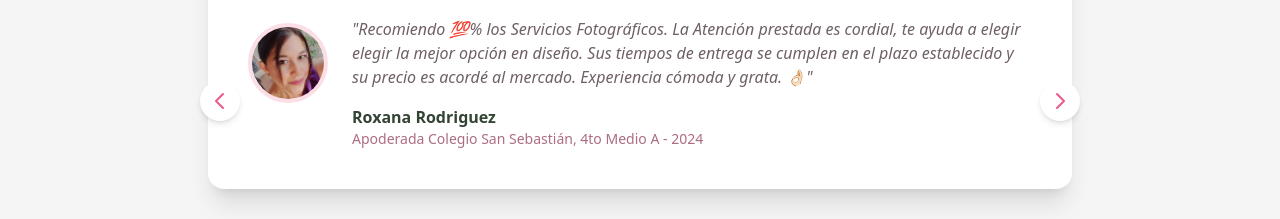
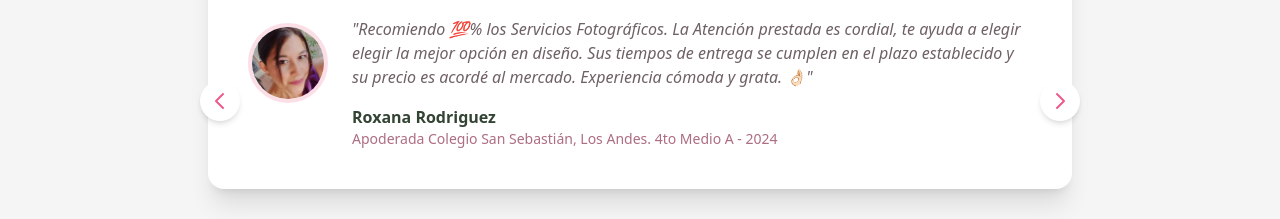
Before and after one commit to fMoyano90/enmarcandoamor, a React (Vite) app: page / in a window 1280 px wide. Shown: the part 3343-3562 px from the top of the page. Built offline with nearby package versions, Linux system fonts and the light colour scheme; grey boxes are pictures that could not be loaded.

Commit message:
Testimonial 1 text changed

```diff
--- a/src/components/TestimonialsSection.tsx
+++ b/src/components/TestimonialsSection.tsx
@@ -7,7 +7,7 @@ const testimonials = [
   {
     id: 1,
     name: 'Roxana Rodriguez',
-    role: 'Apoderada Colegio San Sebastián, 4to Medio A - 2024',
+    role: 'Apoderada Colegio San Sebastián, Los Andes. 4to Medio A - 2024',
     text: 'Recomiendo 💯% los Servicios Fotográficos. La  Atención prestada es cordial, te ayuda a elegir  elegir la mejor opción  en diseño. Sus tiempos de entrega  se cumplen en el plazo establecido y su precio es acordé al mercado. Experiencia cómoda y grata. 👌🏻',
     avatar: testimonio1
   },
```
